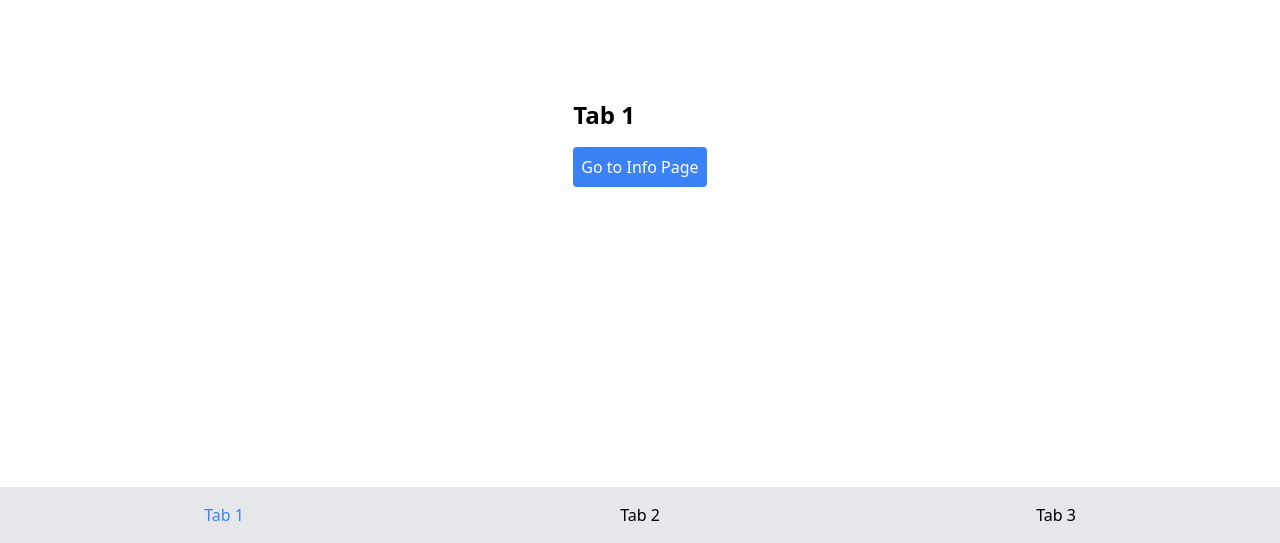
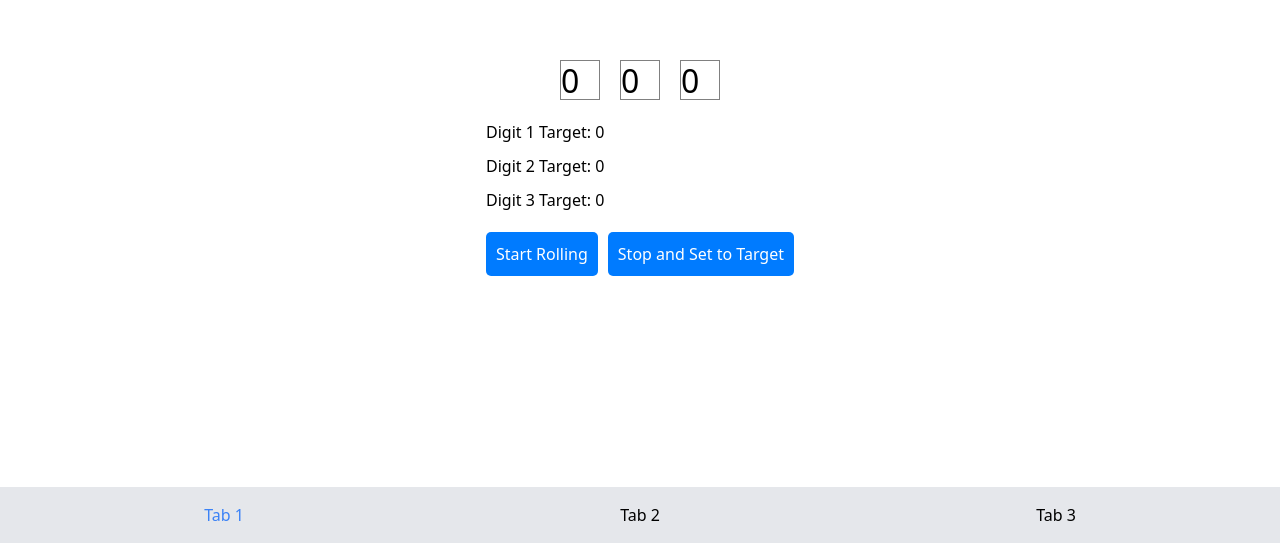
Before and after one commit to peakcary/react-project, a React (Create React App) app: page /tab/1 in a window 1280 px wide. Shown: the part 257-800 px from the top of the page. Built offline with nearby package versions, Linux system fonts and the light colour scheme.

Commit message:
feat:动画没成功

```diff
--- /dev/null
+++ b/src/components/DigitRoller1/index.jsx
@@ -0,0 +1,110 @@
+import React, { useState, useEffect, useRef } from 'react';
+import { useSprings, animated } from '@react-spring/web';
+import { easeCubicInOut } from 'd3-ease';
+
+const DigitRoller = ({ targetNumbers = [0, 0, 0], rolling = false, duration = 3000 }) => {
+  const digits = [...Array(10).keys()];
+  const height = 40; // 每个数字的高度
+
+  // 使用 useSprings 来管理每个数字的滚动状态
+  const [springs, api] = useSprings(3, index => ({
+    from: { y: 0 },
+    to: { y: 0 },
+    config: { tension: 120, friction: 30 },
+  }));
+
+  const targetRef = useRef([0, 0, 0]); // 保存目标数字
+  const rollingRef = useRef(false); // 保留滚动状态
+
+  const [isRolling, setIsRolling] = useState(false); // 控制是否在滚动
+
+  useEffect(() => {
+    if (rolling && !isRolling) {
+      // 启动滚动逻辑
+      setIsRolling(true); // 防止多次启动
+      rollingRef.current = true;
+
+      api.start(index => {
+        const rounds = 5; // 固定滚动圈数
+        const targetDigit = targetRef.current[index];
+        const totalDistance = rounds * digits.length * height + targetDigit * height;
+
+        return {
+          from: { y: springs[index].y.get() }, // 从当前位置继续滚动
+          to: { y: totalDistance },
+          config: { duration: duration + index * 500, easing: easeCubicInOut },
+          reset: true,
+        };
+      });
+    } else if (!rolling && isRolling) {
+      // 停止滚动逻辑
+      api.start(index => {
+        const targetDigit = targetRef.current[index];
+        const currentY = springs[index].y.get();
+        const currentDigit = Math.floor((currentY % (digits.length * height)) / height);
+
+        const direction = targetDigit >= currentDigit ? 1 : -1; // 判断滚动方向
+        const distanceToTarget =
+          direction === 1
+            ? (targetDigit - currentDigit + 10) % 10
+            : (currentDigit - targetDigit + 10) % 10;
+
+        return {
+          to: { y: currentY + direction * distanceToTarget * height }, // 顺势滚动到目标
+          config: { duration: 500, easing: easeCubicInOut },
+        };
+      });
+
+      setIsRolling(false); // 允许再次点击启动
+      rollingRef.current = false;
+    }
+  }, [rolling, api, springs, duration, isRolling]);
+
+  useEffect(() => {
+    targetRef.current = targetNumbers; // 更新目标数字
+  }, [targetNumbers]);
+
+  return (
+    <div style={{ display: 'flex', justifyContent: 'center', marginTop: '50px' }}>
+      {springs.map((style, index) => (
+        <div
+          key={index}
+          style={{
+            width: '40px',
+            height: '40px', // 只显示一个数字的高度
+            overflow: 'hidden',
+            border: '1px solid gray',
+            margin: '0 10px',
+            position: 'relative',
+          }}
+        >
+          <animated.div
+            style={{
+              position: 'absolute',
+              willChange: 'transform',
+              transform: style.y.to(y => `translateY(-${y % (digits.length * height)}px)`), // 修正为 0-360 之间的 y 值
+            }}
+          >
+            {/* 循环数字，确保滚动连续 */}
+            {[...digits, ...digits, ...digits].map((digit, i) => (
+              <div
+                key={i}
+                style={{
+                  height: '40px',
+                  display: 'flex',
+                  justifyContent: 'center',
+                  alignItems: 'center',
+                  fontSize: '32px',
+                }}
+              >
+                {digit}
+              </div>
+            ))}
+          </animated.div>
+        </div>
+      ))}
+    </div>
+  );
+};
+
+export default DigitRoller;
--- a/src/pages/Tab1/index.js
+++ b/src/pages/Tab1/index.js
@@ -2,19 +2,60 @@ import React, { useState } from "react";
 import { useNavigate } from "react-router-dom";
 import "./index.css";
 
+import DigitRoller from '../../components/DigitRoller1'
+
 const Tab1 = () => {
   const navigate = useNavigate();
+
+  const [rolling, setRolling] = useState(false);
+  const [targetNumbers, setTargetNumbers] = useState([0, 0, 0]);
+
+  const handleStartRolling = () => {
+    setRolling(true); // 启动滚动
+  };
+
+  const handleStopRolling = () => {
+    setRolling(false); // 停止滚动
+  };
+
+  const handleTargetChange = (index, value) => {
+    const newTargetNumbers = [...targetNumbers];
+    newTargetNumbers[index] = parseInt(value) % 10;
+    setTargetNumbers(newTargetNumbers); // 更新目标数字
+  };
+
+
+
 
   return (
     <div className="flex items-center justify-center h-full">
       <div>
-        <h1 className="text-2xl font-bold mb-4">Tab 1</h1>
-        <button
-          className="bg-blue-500 text-white p-2 rounded"
-          onClick={() => navigate("/info")}
-        >
-          Go to Info Page
-        </button>
+      <DigitRoller targetNumbers={targetNumbers} rolling={rolling} />
+
+<div style={{ marginTop: '20px' }}>
+  {targetNumbers.map((num, index) => (
+    <div key={index} style={{ margin: '10px 0' }}>
+      <label>Digit {index + 1} Target: </label>
+      <input
+        type="number"
+        value={num}
+        onChange={e => handleTargetChange(index, e.target.value)}
+        min={0}
+        max={9}
+      />
+    </div>
+  ))}
+</div>
+
+<div style={{ marginTop: '20px' }}>
+  <button onClick={handleStartRolling} disabled={rolling}>
+    Start Rolling
+  </button>
+  <button onClick={handleStopRolling} disabled={!rolling} style={{ marginLeft: '10px' }}>
+    Stop and Set to Target
+  </button>
+</div>
+
       </div>
     </div>
   );
```
